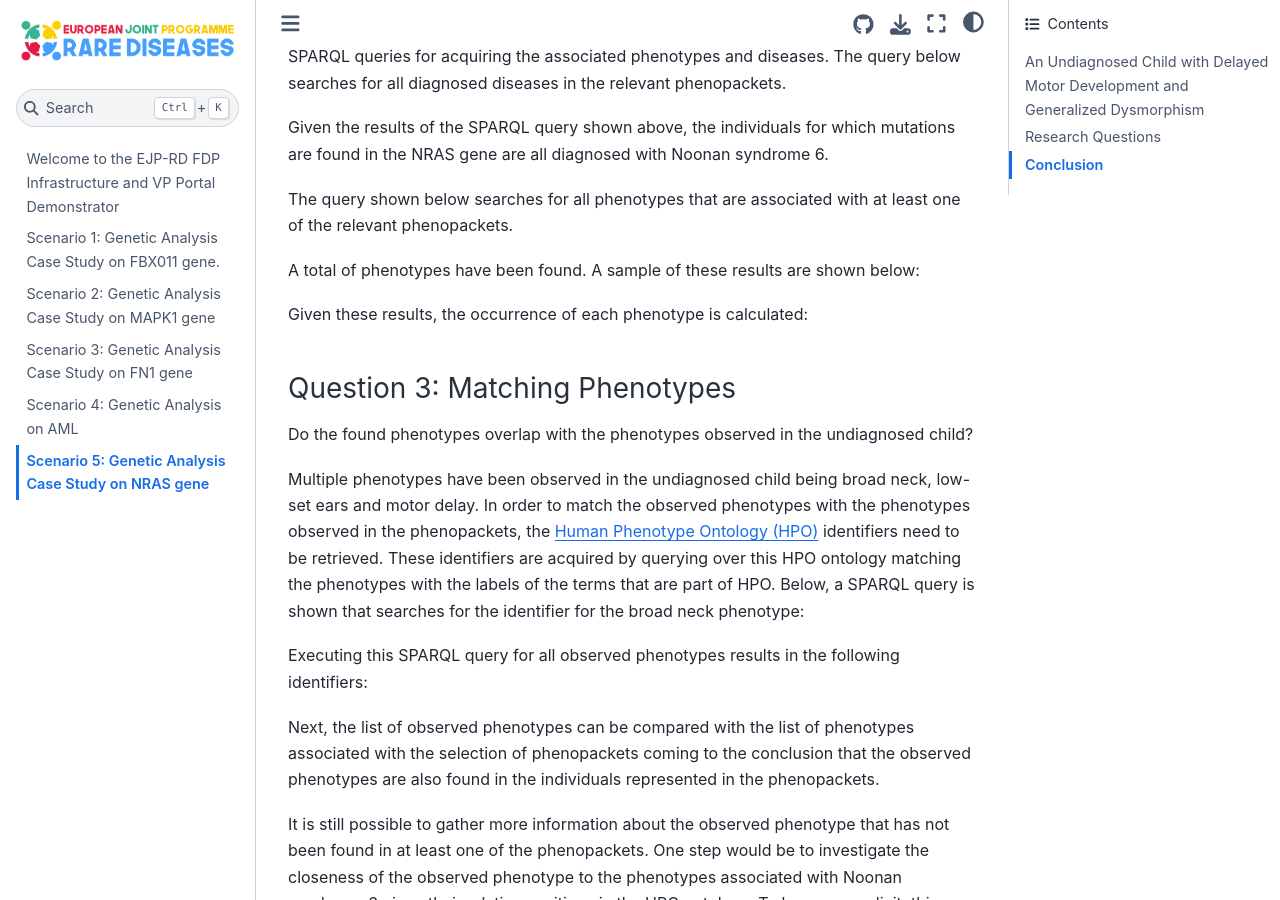
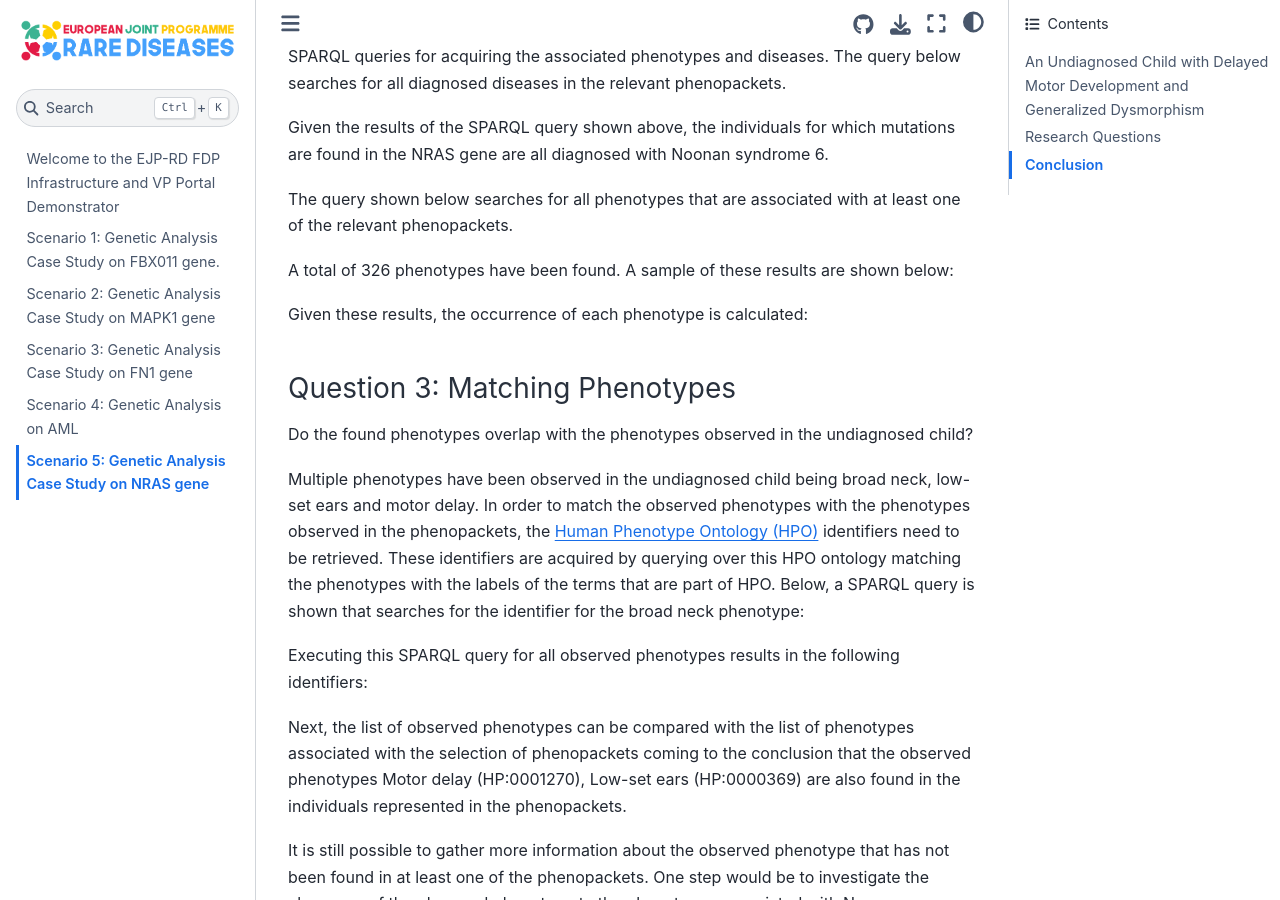
Before and after one commit to ejp-rd-vp/DistributedAnalysisDemonstrator, a Jupyter Book: the page built from scenario5.md, in a window 1280 px wide and 900 px high, scrolled down 1074 px. Built offline with Jupyter Book 1.0.4 settings and Sphinx 7.4.7 and the Sphinx Book theme 1.1.4, drawn with Linux system fonts in a browser that asks for light colours.

Commit message:
Add fixed text to replace glued vars in text

````diff
--- a/scenario5.md
+++ b/scenario5.md
@@ -56,7 +56,7 @@ The query shown below searches for all phenotypes that are associated with at le
 :language: sparql
 ```
 
-A total of {glue:}`scenario5_phenofeat_count:nras_notebook.ipynb` phenotypes have been found. A sample of these results are shown below:
+A total of 326 {glue:}`scenario5_phenofeat_count:nras_notebook.ipynb` phenotypes have been found. A sample of these results are shown below:
 
 ```{glue} scenario5_phenofeat
 :doc: nras_notebook.ipynb
@@ -85,7 +85,7 @@ Executing this SPARQL query for all observed phenotypes results in the following
 :doc: nras_notebook.ipynb
 ```
 
-Next, the list of observed phenotypes can be compared with the list of phenotypes associated with the selection of phenopackets coming to the conclusion that the observed phenotypes {glue:}`scenario5_matchingphenotypes:nras_notebook.ipynb` are also found in the individuals represented in the phenopackets.
+Next, the list of observed phenotypes can be compared with the list of phenotypes associated with the selection of phenopackets coming to the conclusion that the observed phenotypes Motor delay (HP:0001270), Low-set ears (HP:0000369) {glue:}`scenario5_matchingphenotypes:nras_notebook.ipynb` are also found in the individuals represented in the phenopackets.
 
 It is still possible to gather more information about the observed phenotype that has not been found in at least one of the phenopackets. One step would be to investigate the closeness of the observed phenotype to the phenotypes associated with Noonan syndrome 6 given their relative positions in the HPO ontology. To be more explicit, this closeness can be calculated by acquiring the shortest path length between phenotypes in a network. This network is built by adding each phenotype as a node. An edge between two nodes represents the relation of one phenotype being the subclass or superclass of another phenotype.
 
````
